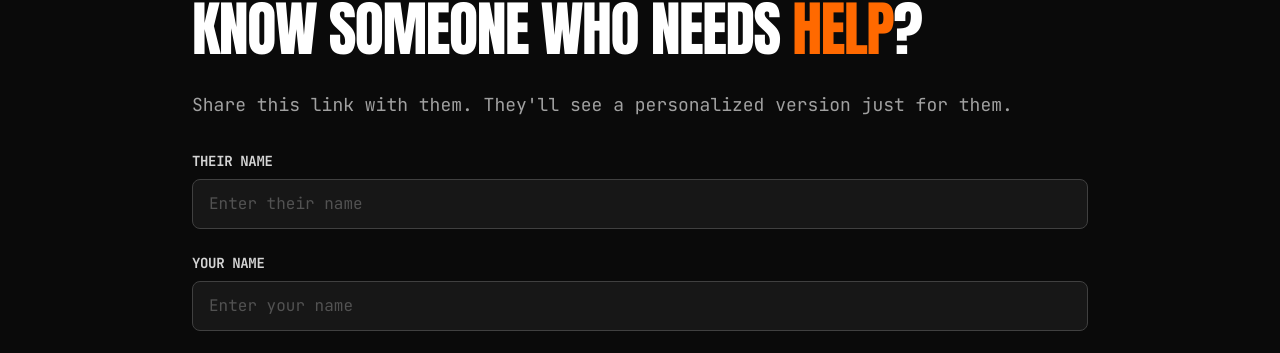
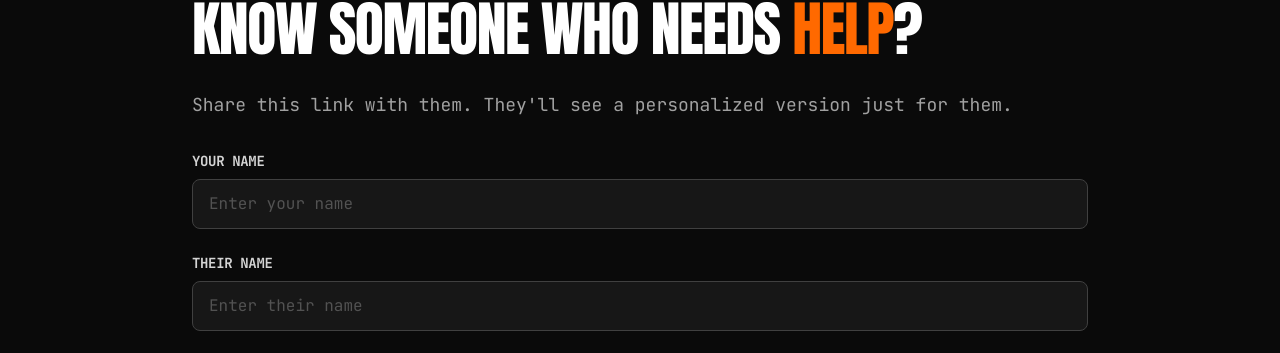
Before and after one commit to mynameistito/justfuckingusecloudflare, a React (Vite) app: page / in a window 1280 px wide. Shown: the part 4261-4614 px from the top of the page. Built offline with nearby package versions, Linux system fonts and the light colour scheme.

Commit message:
changed send-to-friend order

```diff
--- a/src/components/share-link.tsx
+++ b/src/components/share-link.tsx
@@ -11,9 +11,9 @@ export const ShareLink: React.FC = () => {
       return;
     }
 
-    const shareUrl = `${window.location.origin}${window.location.pathname}?to=${encodeURIComponent(
-      theirName.trim()
-    )}&from=${encodeURIComponent(yourName.trim())}`;
+    const shareUrl = `${window.location.origin}${window.location.pathname}?from=${encodeURIComponent(
+      yourName.trim()
+    )}&to=${encodeURIComponent(theirName.trim())}`;
 
     try {
       await navigator.clipboard.writeText(shareUrl);
@@ -55,6 +55,25 @@ export const ShareLink: React.FC = () => {
           <div>
             <label
               className="mb-2 block font-bold font-mono text-neutral-300 text-sm uppercase tracking-tight"
+              htmlFor="your-name"
+            >
+              Your Name
+            </label>
+            <input
+              className="w-full rounded-lg border border-neutral-700 bg-neutral-900 px-4 py-3 font-mono text-white placeholder:text-neutral-600 focus:border-orange-500 focus:outline-none focus:ring-2 focus:ring-orange-500/50"
+              id="your-name"
+              onChange={(e) => {
+                setYourName(e.target.value);
+              }}
+              placeholder="Enter your name"
+              type="text"
+              value={yourName}
+            />
+          </div>
+
+          <div>
+            <label
+              className="mb-2 block font-bold font-mono text-neutral-300 text-sm uppercase tracking-tight"
               htmlFor="their-name"
             >
               Their Name
@@ -68,25 +87,6 @@ export const ShareLink: React.FC = () => {
               placeholder="Enter their name"
               type="text"
               value={theirName}
-            />
-          </div>
-
-          <div>
-            <label
-              className="mb-2 block font-bold font-mono text-neutral-300 text-sm uppercase tracking-tight"
-              htmlFor="your-name"
-            >
-              Your Name
-            </label>
-            <input
-              className="w-full rounded-lg border border-neutral-700 bg-neutral-900 px-4 py-3 font-mono text-white placeholder:text-neutral-600 focus:border-orange-500 focus:outline-none focus:ring-2 focus:ring-orange-500/50"
-              id="your-name"
-              onChange={(e) => {
-                setYourName(e.target.value);
-              }}
-              placeholder="Enter your name"
-              type="text"
-              value={yourName}
             />
           </div>
 
```
